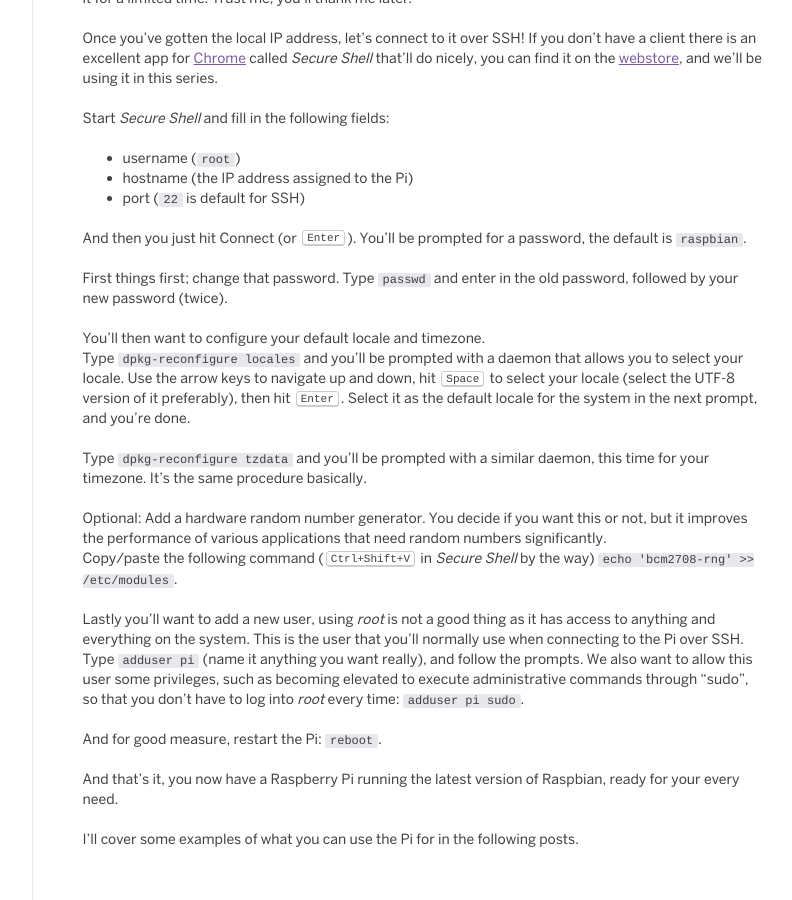
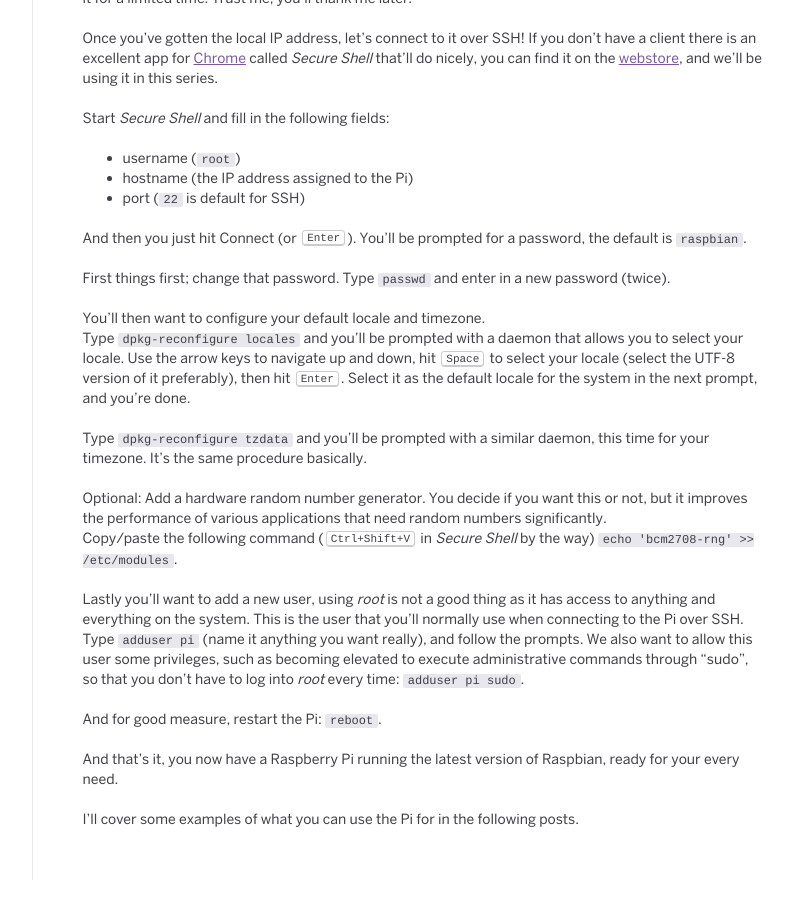
Before and after one commit to p3lim/p3lim.github.io, a Jekyll site: the page built from _posts/2015-12-25-raspi-debian.md, in a window 1280 px wide and 900 px high, scrolled down 2136 px. Shown: the whole window, without its empty margins (118-910 px from the left). Built offline with Jekyll 4.4.1, drawn with Linux system fonts in a browser that asks for light colours.

Commit message:
Update 2015-12-25-raspi-debian.md

```diff
--- a/_posts/2015-12-25-raspi-debian.md
+++ b/_posts/2015-12-25-raspi-debian.md
@@ -88,7 +88,7 @@
 
 And then you just hit Connect (or <kbd>Enter</kbd>). You'll be prompted for a password, the default is `raspbian`.
 
-First things first; change that password. Type `passwd` and enter in the old password, followed by your new password (twice).
+First things first; change that password. Type `passwd` and enter in a new password (twice).
 
 You'll then want to configure your default locale and timezone.
 Type `dpkg-reconfigure locales` and you'll be prompted with a daemon that allows you to select your locale. Use the arrow keys to navigate up and down, hit <kbd>Space</kbd> to select your locale (select the UTF-8 version of it preferably), then hit <kbd>Enter</kbd>. Select it as the default locale for the system in the next prompt, and you're done.
```
